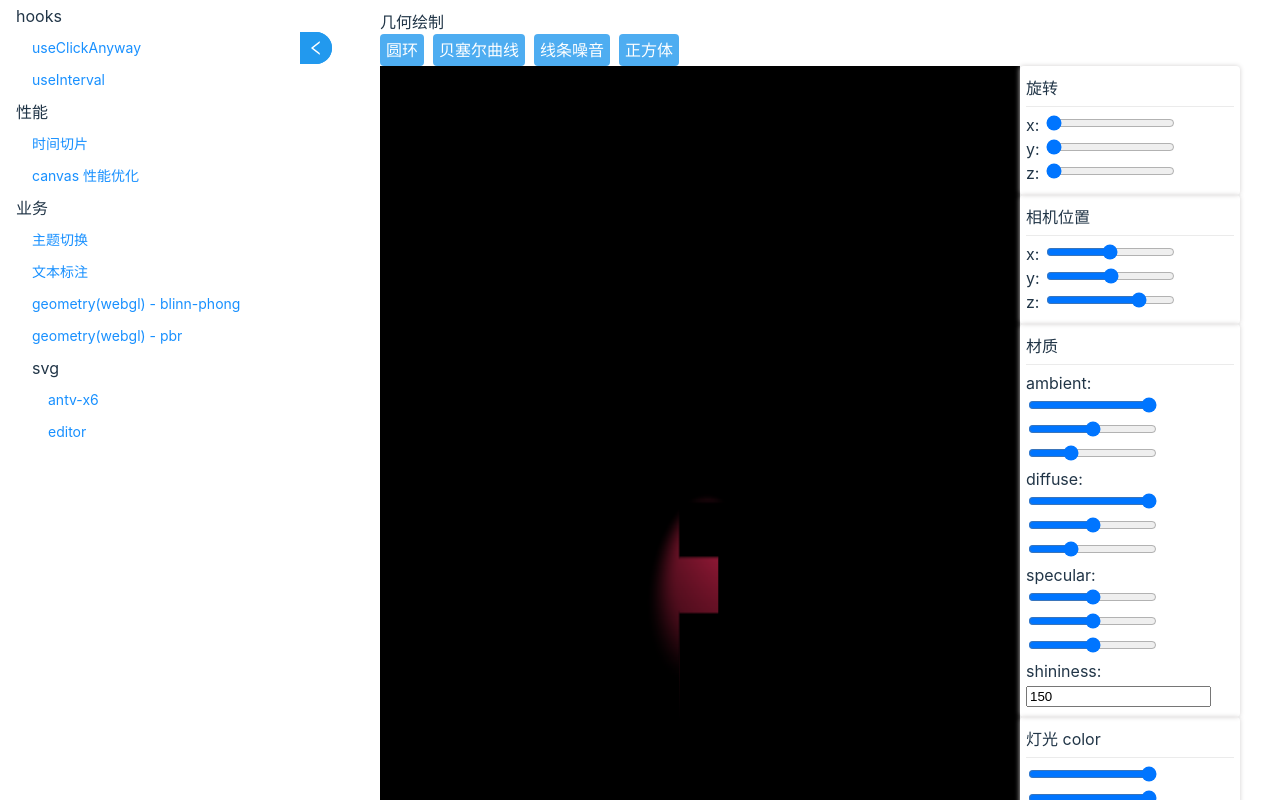
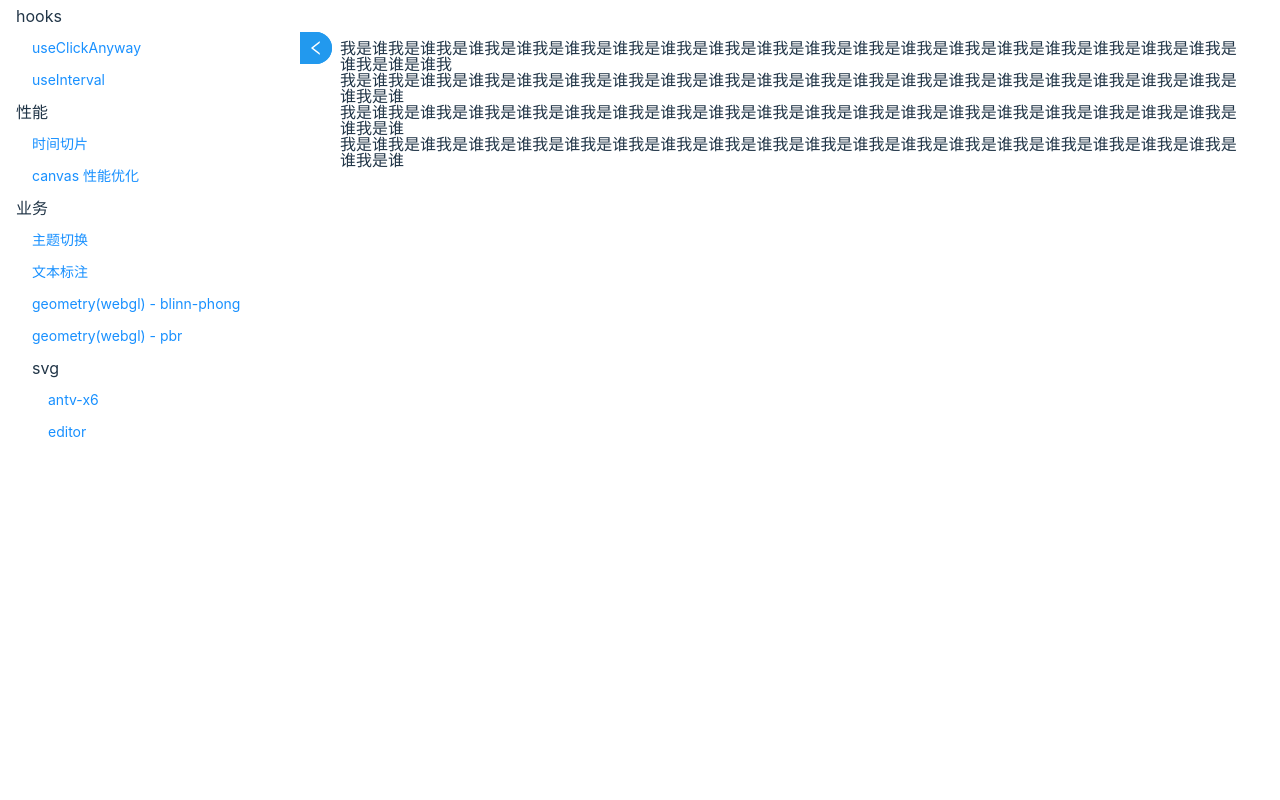
Before and after one commit to yunxiaomxd/my-knowledge, a React (Vite) app: page / in a window 1280 px wide. Shown: the top 800 px of the page. Built offline with nearby package versions, Linux system fonts and the light colour scheme; what @antv/x6 would draw is missing.

Commit message:
feat: 添加文字标注 svg

```diff
--- a/src/App.tsx
+++ b/src/App.tsx
@@ -2,7 +2,7 @@ import { memo, useEffect, useState } from "react";
 import { hooksList, performanceList, BusinessList, Menu, IMenuItem } from "./components";
 
 const list = [hooksList, performanceList, BusinessList];
-const defaultKey = BusinessList.children![2].value
+const defaultKey = BusinessList.children![1].value
 
 function App() {
   const [key, setKey] = useState(defaultKey);
--- a/src/components/business/textMark/textMark.tsx
+++ b/src/components/business/textMark/textMark.tsx
@@ -1,32 +1,217 @@
-const text = `
+import React, { useRef, useState } from "react";
+
+const text = `我是谁我是谁我是谁我是谁我是谁我是谁我是谁我是谁我是谁我是谁我是谁我是谁我是谁我是谁我是谁我是谁我是谁我是谁我是谁我是谁是谁我
 我是谁我是谁我是谁我是谁我是谁我是谁我是谁我是谁我是谁我是谁我是谁我是谁我是谁我是谁我是谁我是谁我是谁我是谁我是谁我是谁
 我是谁我是谁我是谁我是谁我是谁我是谁我是谁我是谁我是谁我是谁我是谁我是谁我是谁我是谁我是谁我是谁我是谁我是谁我是谁我是谁
-我是谁我是谁我是谁我是谁我是谁我是谁我是谁我是谁我是谁我是谁我是谁我是谁我是谁我是谁我是谁我是谁我是谁我是谁我是谁我是谁
-我是谁我是谁我是谁我是谁我是谁我是谁我是谁我是谁我是谁我是谁我是谁我是谁我是谁我是谁我是谁我是谁我是谁我是谁我是谁我是谁
-`;
+我是谁我是谁我是谁我是谁我是谁我是谁我是谁我是谁我是谁我是谁我是谁我是谁我是谁我是谁我是谁我是谁我是谁我是谁我是谁我是谁`;
+
+interface IPosition {
+  x: number;
+  y: number;
+}
+
+interface ITextRelationShipItem {
+  s: IPosition;
+  e: IPosition;
+  level: number;
+  text: string;
+  id: string | number;
+}
+
+interface ITextItem {
+  text: string;
+  id: string;
+  keys: { s: number; e: number }[];
+  relationShips: ITextRelationShipItem[];
+}
 
 const TextMark = () => {
-  const textLine = text.split('\n').map((v) => {
+  const moveRef = useRef<Boolean>();
+  const [textLine, setTextLine] = useState<ITextItem[]>(text.split('\n').map((v) => {
     return {
       text: v,
+      id: Math.random().toString(),
+      keys: [],
+      relationShips: [],
+    };
+  }));
+  const selectionRef = useRef<any>();
+
+  const handleMouseDown = (e: React.MouseEvent<HTMLDivElement>, row: number) => {
+    const ele = e.target as HTMLSpanElement;
+    if (ele.getAttribute('data-selected')) {
+      const index = +ele.getAttribute('data-index')!;
+      const textItem = textLine[row];
+      const key = textItem.keys[index];
+      const { s, e } = key;
+
+      const nodes = Array.from(ele.parentElement!.childNodes);
+      const start = nodes[s] as HTMLSpanElement;
+      const end = nodes[e] as HTMLSpanElement;
+
+      const nodeStart = start.offsetLeft;
+      const nodeEnd = end.offsetLeft + end.offsetWidth;
+
+      const x = (nodeStart + nodeEnd) / 2;
+      const y = 100;
+
+      setTextLine((list) => {
+        return list.map((item, i) => {
+          if (i === row) {
+            return {
+              ...item,
+              relationShips: [
+                ...item.relationShips,
+                {
+                  s: { x, y },
+                  e: { x, y },
+                  level: 0,
+                  text: '归类处理',
                   id: Math.random(),
-      keys: [],
-      relationships: [],
-    };
+                }
+              ],
+            }
+          }
+          return item;
         });
+      });
+
+      moveRef.current = true;
+
+      return;
+    }
+    selectionRef.current = { element: e.target, row };
+  }
+
+  const handleMouseUp = (e: React.MouseEvent<HTMLDivElement>, row: number) => {
+    if (moveRef.current) {
+      moveRef.current = false;
+      return;
+    }
+
+    const selection = window.getSelection();
+    const text = selection?.toString();
+    const start = selectionRef.current;
+    const end = selection!.focusNode?.parentElement;
+    if (text && start && start.element && end) {
+      const startEqual = selection!.anchorNode?.parentElement === start.element;
+      const container = end.parentElement!;
+      const nodes = Array.from(container.childNodes);
+      const startIndex = nodes.indexOf(startEqual ? start.element : selection!.anchorNode?.parentElement);
+      const endIndex = nodes.indexOf(end);
+      setTextLine((value) => {
+        return value.map((item, index) => {
+          if (row === index) {
+            item.keys.push({ s: startIndex, e: endIndex });
+            return { ...item };
+          }
+          return item;
+        });
+      });
+      selectionRef.current = null;
+    }
+  }
+
+  const handleMouseMove = (e: React.MouseEvent<HTMLDivElement>, row: number) => {
+    if (!moveRef.current) {
+      return;
+    }
+
+    const target = e.currentTarget as HTMLDivElement;
+
+    const boundingRect = target.getBoundingClientRect();
+
+    setTextLine((list) => {
+      return list.map((item, i) => {
+        if (i === row) {
+          return {
+            ...item,
+            relationShips: item.relationShips.map((ship, index) => {
+              if (index === item.relationShips.length - 1) {
+                return { ...ship, e: { x: e.clientX - boundingRect.x + target.scrollLeft, y: ship.e.y } }
+              }
+              return ship;
+            })
+          }
+        }
+        return item;
+      });
+    });
+  }
+
+  const renderSvg = (list: ITextRelationShipItem[]) => {
+    if (list.length === 0) {
+      return null;
+    }
     return (
-    textLine.map((v) => {
+      <div>
+        {
+          list.map((v) => {
+            const startX = v.s.x;
+            const startY = v.s.y;
+
+            const endX = v.e.x;
+            const endY = v.e.y;
+
+            const rectLeftX = (startX + endX) / 2 - 50;
+            const rectRightX = (startX + endX) / 2 + 50;
+            const rectCenterY = (v.level + 1) * 25;
+
+            const rectWidth = rectRightX - rectLeftX;
+            const rectHeight = 32;
+            const rectY = rectCenterY - rectHeight / 2;
+
+            return (
+              <svg key={v.id} width="100%" height="100" xmlns="http://www.w3.org/2000/svg" version="1.1">
+                <line x1={startX} y1={startY} x2={rectLeftX} y2={rectCenterY} style={{ stroke: 'rgb(255,0,0)', strokeWidth: 2 }} />
+                <foreignObject width={rectWidth} height={rectHeight} x={rectLeftX} y={rectY}>
+                  <div
+                    style={{ width: '100%', height: '100%', background:'rgba(0,0,255,0.3)', display: 'flex', alignItems: 'center', justifyContent: 'center' }}
+                  >
+                    {v.text}
+                  </div>
+                </foreignObject>
+                <line x1={rectRightX} y1={rectCenterY} x2={endX} y2={endY} style={{ stroke: 'rgb(255,0,0)', strokeWidth: 2 }} />
+              </svg>
+            )
+          })
+        }
+      </div>
+    )
+  }
+
+  return (
+    <div style={{ padding: 40 }}>
+    {
+      textLine.map((v, row) => {
         const length = v.text.length;
         return (
-        <div key={v.id}>
-          <div>
-            {Array.from({ length }).map((n, i) => {
-              return v.text.charAt(i);
+          <div key={v.id} style={{ lineHeight: 1 }} onMouseMove={(e) => handleMouseMove(e, row)} onMouseUp={() => moveRef.current = false}>
+            {renderSvg(v.relationShips)}
+            <div
+              tabIndex={0}
+              onMouseDown={(e) => handleMouseDown(e, row)}
+              onMouseUp={(e) => handleMouseUp(e, row)}
+              style={{ position: 'relative' }}
+            >
+              {Array.from({ length }).map((n, col) => {
+                const index = v.keys.findIndex((item) => col <= item.e && col >= item.s);
+                const style: React.CSSProperties = {};
+                let selected = '';
+                if (index > -1) {
+                  style.background = '#29e';
+                  style.color = '#fff';
+                  style.cursor = 'pointer';
+                  selected = 'true';
+                }
+                return <span data-selected={selected} data-index={index} key={`${row}_${col}`} style={{ ...style }}>{v.text.charAt(col)}</span>;
               })}
             </div>
           </div>
         )
       })
+    }
+    </div>
   );
 };
 
```
Also changed, not shown: src/components/business/geometry/shader/blinnPhong/fragment.glsl. Lines whose indentation alone changed are shown as unchanged.
